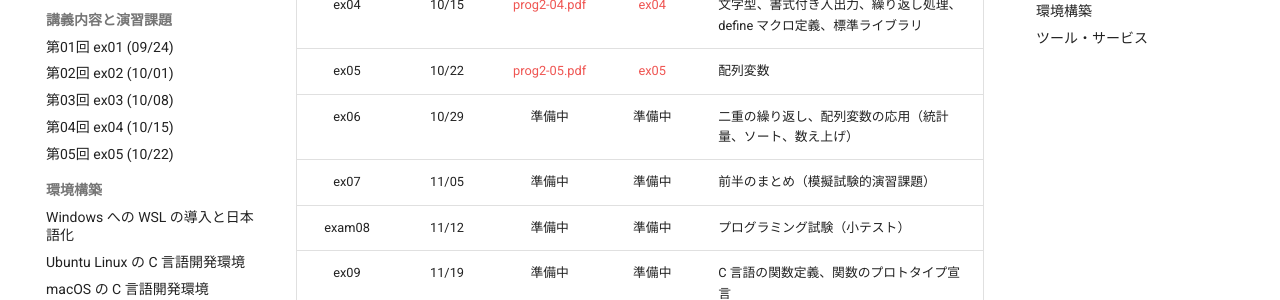
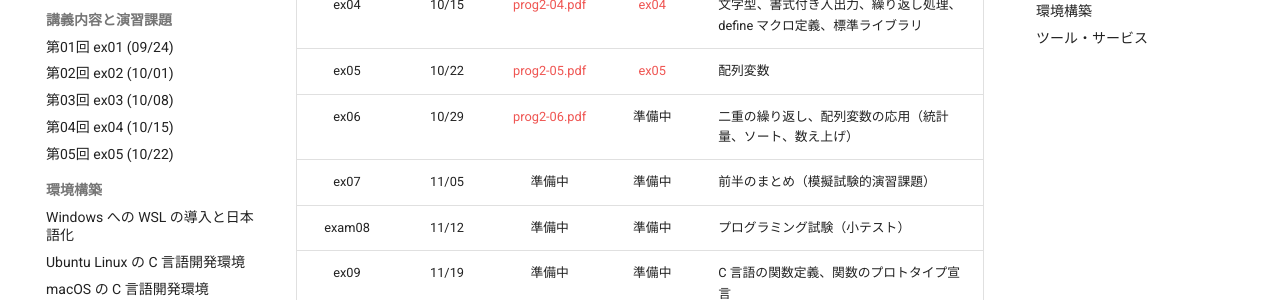
Before and after one commit to sanoakr/rumath-prog2, an MkDocs documentation site: the page built from docs/index.md, in a window 1280 px wide and 900 px high, scrolled down 776 px. Shown: the part 151-451 px from the top of the window. Built offline with MkDocs 1.6.1 and Material for MkDocs 9.7.7, drawn with Linux system fonts in a browser that asks for light colours; comment, search, counter and statistics services are not loaded.

Commit message:
docs: sync published content

```diff
--- a/docs/index.md
+++ b/docs/index.md
@@ -26,7 +26,7 @@
 | ex03 | 10/08 | [prog2-03.pdf](slides/prog2-03.pdf) | [ex03](ex03.md) | C 言語の関数（main() 関数と return 文）、変数型 |
 | ex04 | 10/15 | [prog2-04.pdf](slides/prog2-04.pdf) | [ex04](ex04.md) | 文字型、書式付き入出力、繰り返し処理、define マクロ定義、標準ライブラリ |
 | ex05 | 10/22 | [prog2-05.pdf](slides/prog2-05.pdf) | [ex05](ex05.md) | 配列変数 |
-| ex06 | 10/29 | 準備中 | 準備中 | 二重の繰り返し、配列変数の応用（統計量、ソート、数え上げ） |
+| ex06 | 10/29 | [prog2-06.pdf](slides/prog2-06.pdf) | 準備中 | 二重の繰り返し、配列変数の応用（統計量、ソート、数え上げ） |
 | ex07 | 11/05 | 準備中 | 準備中 | 前半のまとめ（模擬試験的演習課題） |
 | exam08 | 11/12 | 準備中 | 準備中 | プログラミング試験（小テスト） |
 | ex09 | 11/19 | 準備中 | 準備中 | C 言語の関数定義、関数のプロトタイプ宣言 |
```
Also changed, not shown: 1 other file.
